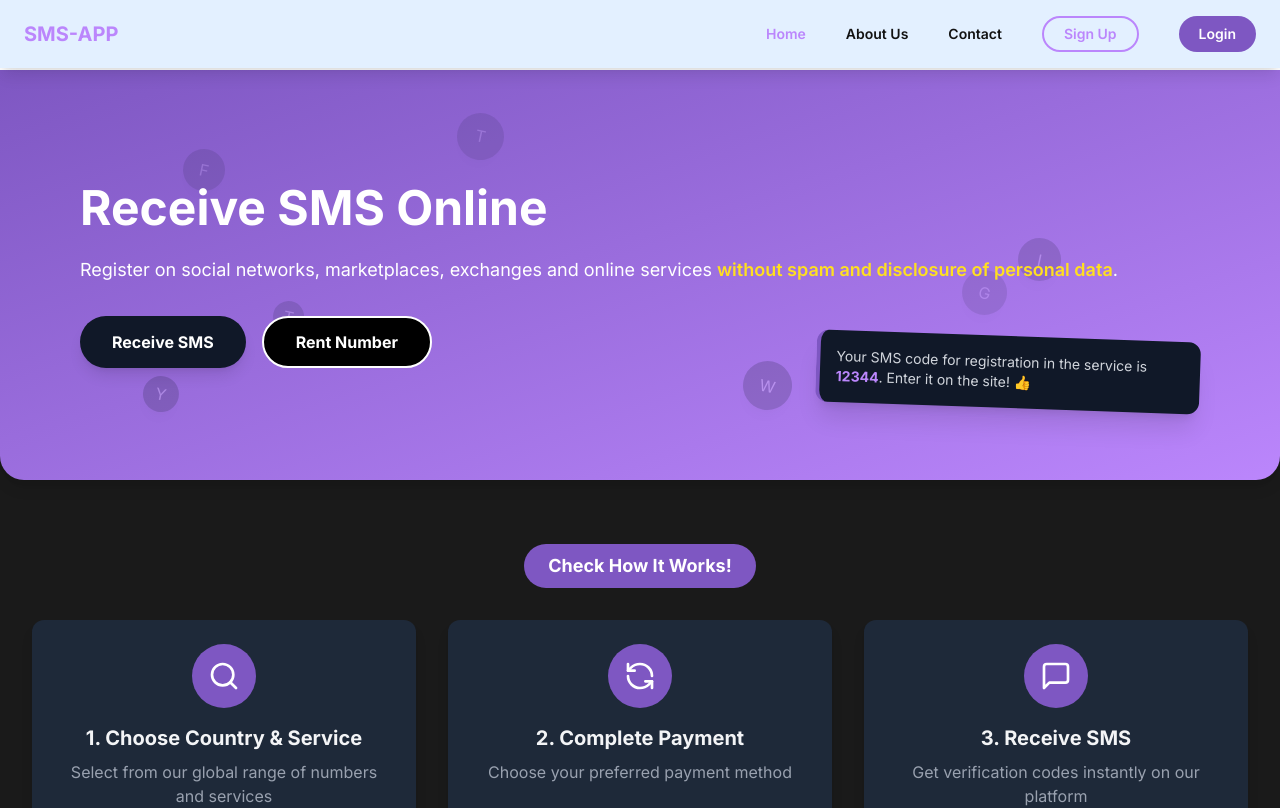
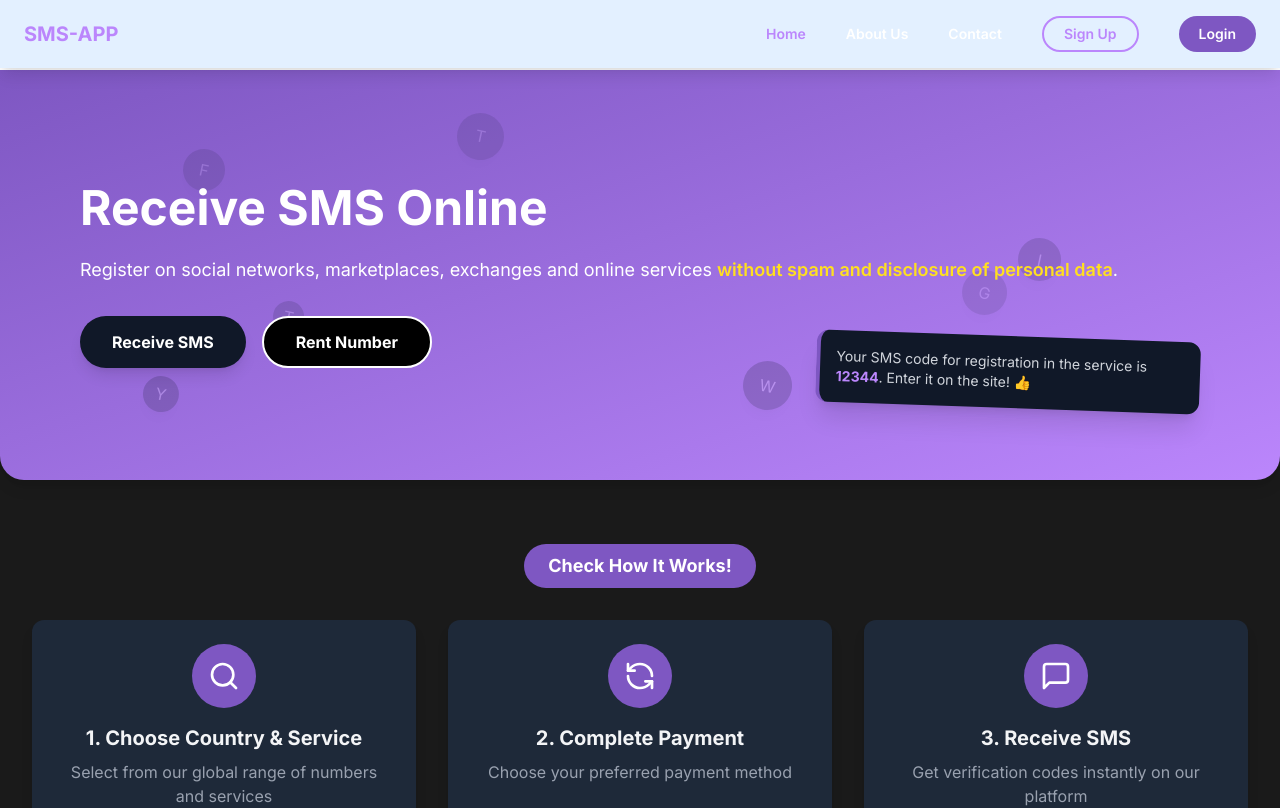
Before and after one commit to Folayimi/sms-app, a Next.js app: page / in a window 1280 px wide. Shown: the top 808 px of the page. Built offline with nearby package versions, Linux system fonts and the light colour scheme.

Commit message:
modified:   src/components/NavBar.tsx

```diff
--- a/src/components/NavBar.tsx
+++ b/src/components/NavBar.tsx
@@ -13,7 +13,7 @@ type NavBarProps = {
 
 const NavBar: React.FC<NavBarProps> = ({
   active = 0,
-  background = "#FFFFFF",
+  background = "000000",
 }) => {
   const nav = [
     { title: "Home", link: "/" },
@@ -26,7 +26,7 @@ const NavBar: React.FC<NavBarProps> = ({
   return (
     <header
       style={{ background }}
-      className="fixed top-0 left-0 w-full z-50 bg-opacity-95 px-6 py-4 flex items-center justify-between shadow-lg"
+      className="fixed top-0 left-0 w-full z-50 bg-black bg-opacity-95 px-6 py-4 flex items-center justify-between shadow-lg"
     >
       {/* LOGO */}
       <Link href="/">
@@ -34,7 +34,7 @@ const NavBar: React.FC<NavBarProps> = ({
       </Link>
 
       {/* Desktop Nav */}
-      <nav className="hidden md:flex gap-10 items-center text-[#121212]">
+      <nav className="hidden md:flex gap-10 items-center text-white">
         {nav.map((item, i) => (
           <Link
             key={i}
```
